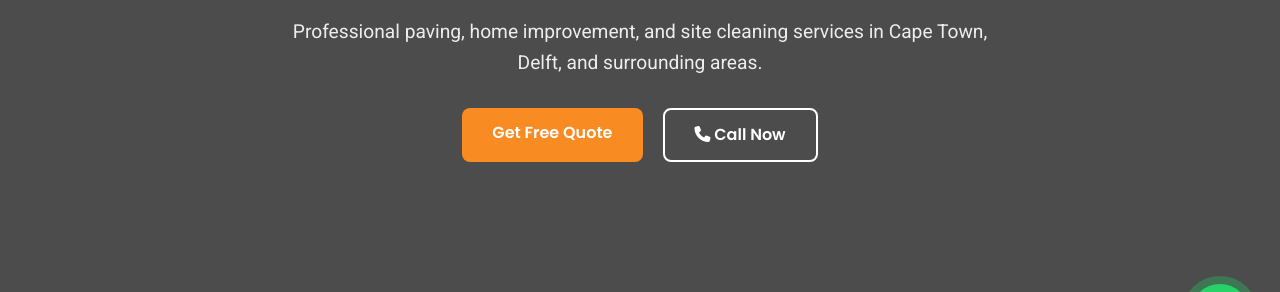
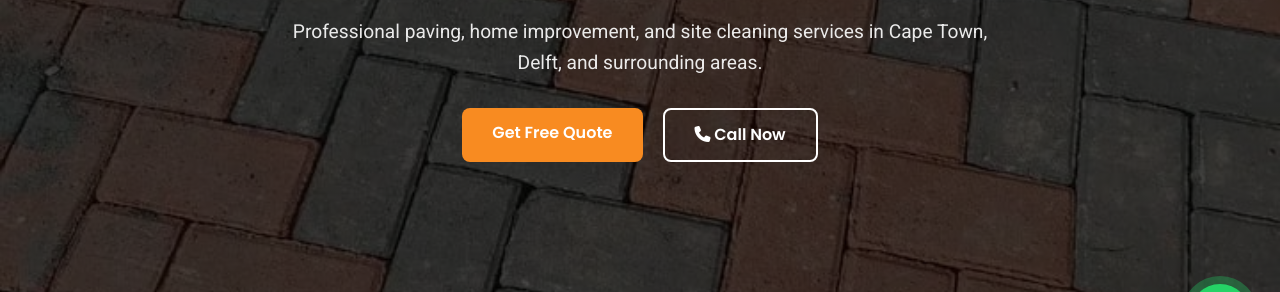
Before and after one commit to Bradley267ocks/Cappa-paving-, a plain HTML site: page index.html in a window 1280 px wide. Shown: the part 426-718 px from the top of the page. Drawn offline with Linux system fonts and the light colour scheme; the site is published under a folder, as on GitHub Pages, so addresses that start at the root find nothing.

Commit message:
Fix background image URL in style.css

```diff
--- a/style.css
+++ b/style.css
@@ -216,7 +216,7 @@ h1, h2, h3, h4 {
     display: flex;
     align-items: center;
     position: relative;
-    background: linear-gradient(rgba(0, 0, 0, 0.7), rgba(0, 0, 0, 0.7)), url('/IMG-20251206-WA0005.jpg');
+    background: linear-gradient(rgba(0, 0, 0, 0.7), rgba(0, 0, 0, 0.7)), url('IMG-20251206-WA0005.jpg');
     background-size: cover;
     background-position: center;
     background-attachment: fixed;
```
